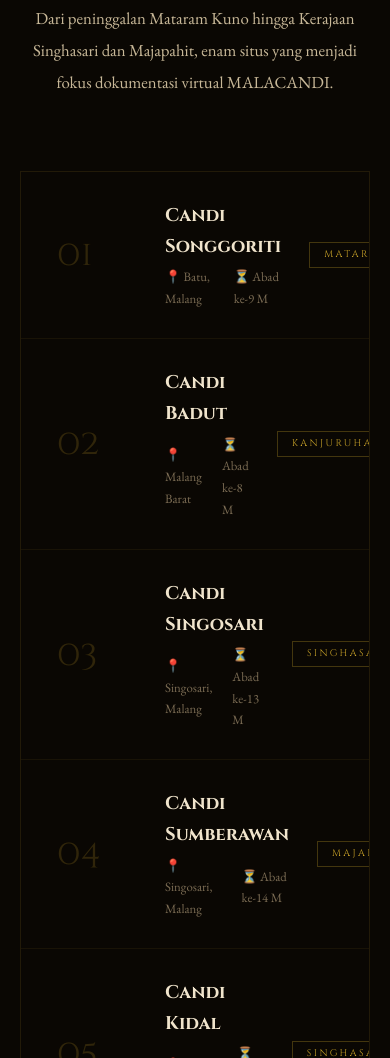
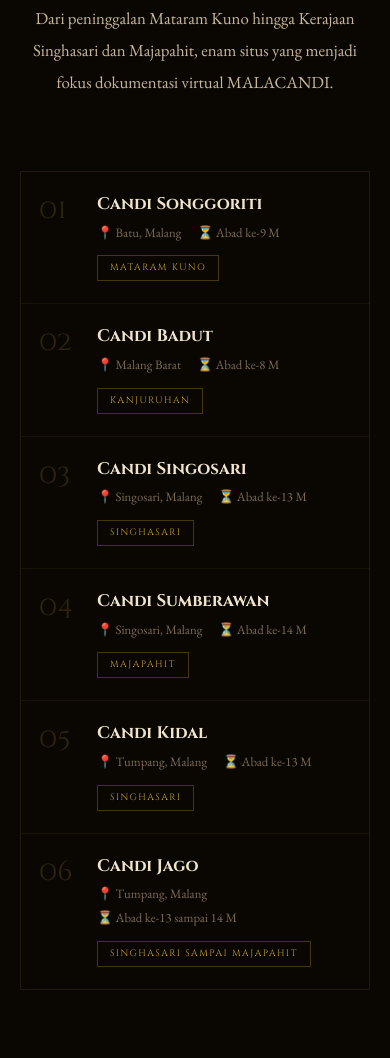
Before and after one commit to vsterr/MALACANDI, a plain HTML site: page index.html in a window 390 px wide. Shown: the part 2019-3077 px from the top of the page. Drawn offline with nearby package versions, Linux system fonts and the light colour scheme.

Commit message:
Update index.html

```diff
--- a/index.html
+++ b/index.html
@@ -1061,6 +1061,24 @@
     @media (prefers-reduced-motion: reduce) {
       *, *::before, *::after { animation: none !important; transition: none !important; }
       .reveal, .candi-strip .candi-strip-item { opacity: 1; transform: none; filter: none; }
+    }
+
+    /* ── DAFTAR CANDI DI HP ── */
+    @media (max-width: 700px) {
+      .candi-strip-item {
+        grid-template-columns: 44px minmax(0, 1fr);
+        grid-template-areas: "num info" ". era";
+        gap: 12px 14px;
+        padding: 22px 18px;
+        align-items: start;
+      }
+      .candi-strip-num { grid-area: num; font-size: 1.7rem; padding-top: 2px; }
+      .candi-strip-info { grid-area: info; min-width: 0; }
+      .candi-strip-info h3 { font-size: 1.05rem; line-height: 1.3; }
+      .candi-strip-meta { flex-wrap: wrap; gap: 2px 16px; margin-top: 6px; }
+      .candi-strip-meta span { white-space: nowrap; }
+      .strip-era { grid-area: era; justify-self: start; white-space: normal; font-size: 0.58rem; letter-spacing: 0.16em; padding: 4px 12px; }
+      .candi-strip-item:hover .candi-strip-info { transform: none; }
     }
   </style>
 </head>
```
